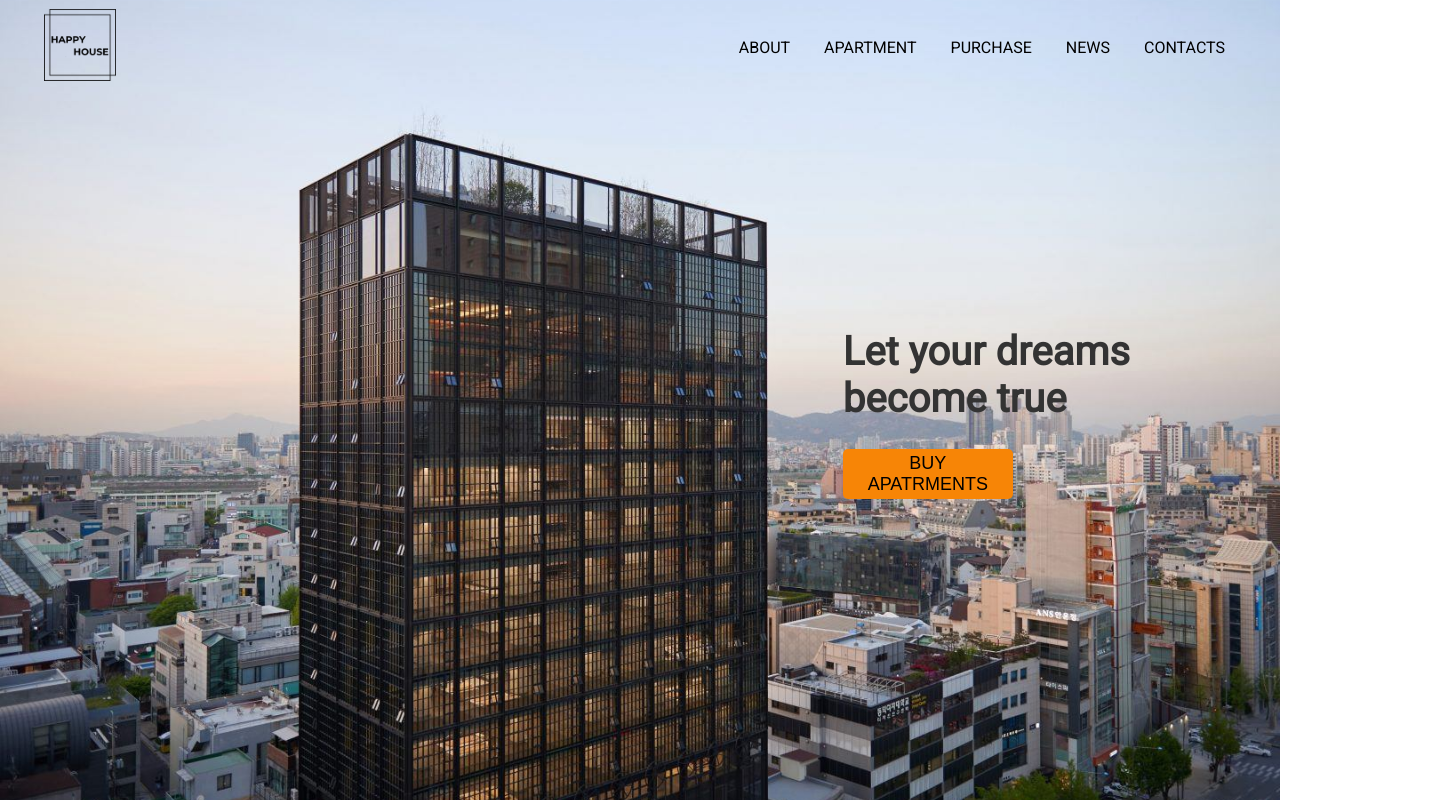
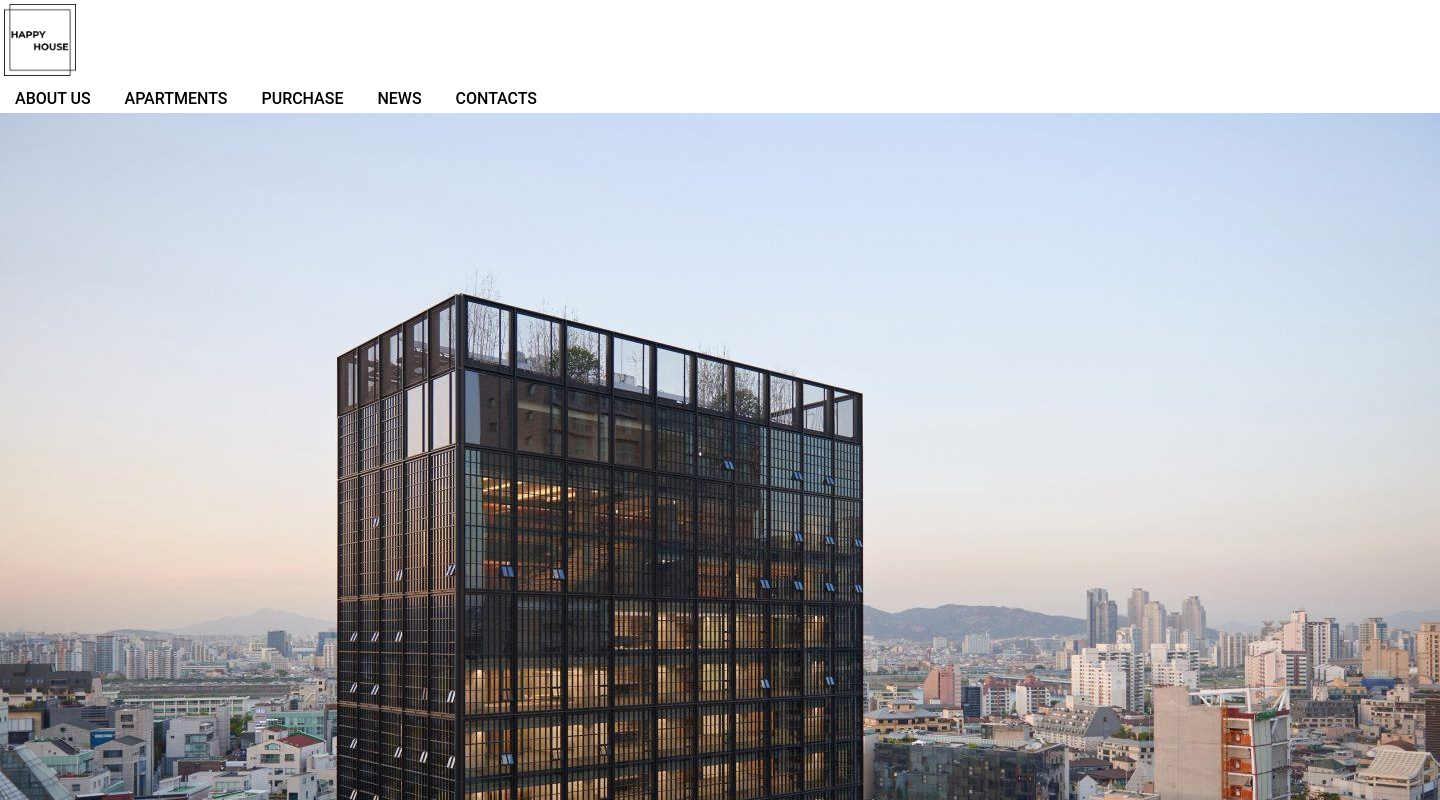
Before and after one commit to centeroftheuniverse/home-task-3, a plain HTML site: page index.html in a window 1280 px wide. Shown: the top 800 px of the page, 1440 px wide, since content can reach past the window. Drawn offline with Linux system fonts and the light colour scheme; files that its build step writes are made by us from their sources.

Commit message:
Update index.html

```diff
--- a/index.html
+++ b/index.html
@@ -3,33 +3,31 @@
 <head>
 	<meta charset="UTF-8">
 	<title>HappyHouse</title>
-	<link rel="stylesheet" href="css/index.css">
-	<link href="https://fonts.googleapis.com/css?family=Roboto&display=swap" rel="stylesheet">
+	<link rel="stylesheet" href="index.css">
 </head>
 <body>
-	<header class="header">
-		<div class="container">
-			<div class="header_inner">
-				<div class="logo"><img src="img/logo.png" alt="HappyHouse"></div>
-				<nav class="nav">
-					<a href="#">ABOUT</a>
-					<a href="#">APARTMENT</a>
-					<a href="#">PURCHASE</a>
-					<a href="#">NEWS</a>
-					<a href="#">CONTACTS</a>
-				</nav>
-			</div>
+	<header>
+		<div class="logo">
+			<a href="#">
+				<img class="logo" src="img/logo.png" alt="Logo">
+			</a>
+		</div>
+
+		<div class="nav">
+			<a class="menu" href="#">ABOUT US</a>
+			<a class="menu" href="#">APARTMENTS</a>
+			<a class="menu" href="#">PURCHASE</a>
+			<a class="menu" href="#">NEWS</a>
+			<a class="menu" href="#">CONTACTS</a>
 		</div>
 	</header>
-	<div class="intro">
-		<div class="container_label">
-			<h1 class="intro_title">Let your dreams <br>become true</h1>
-			<button type="submit">BUY APATRMENTS</button>
+	<content>
+		<div class="slider">
+			<img class="slider" src="img/building.jpg" alt="Main building">
 		</div>
-	</div>
 
-	<!-- ////////////////// -->
-	<div id="happyhouse">
+		<article>
+			<div id="happyhouse">
 				<h2>HAPPY HOUSE</h2>
 				<h4>We building homes for you since 1986</h4>
 			</div>
@@ -98,6 +96,11 @@
 			<div class="map"> <br>
 				<iframe id="map" width="775" height="500" id="gmap_canvas" src="https://maps.google.com/maps?q=university%20of%20san%20francisco&t=&z=13&ie=UTF8&iwloc=&output=embed" frameborder="0" scrolling="no" marginheight="0" marginwidth="0"></iframe>
 			</div>
+			</article>
 
+	</content>
+	<footer>
+
+	</footer>
 </body>
 </html>
```
